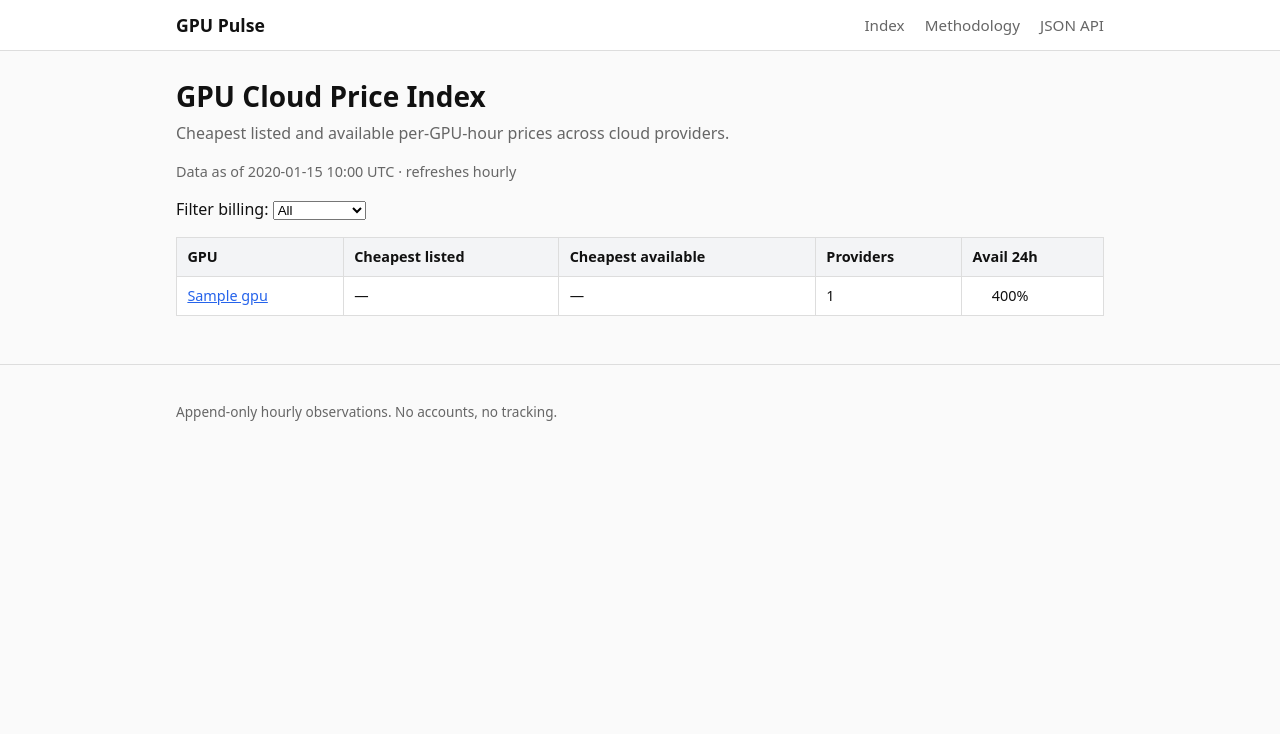
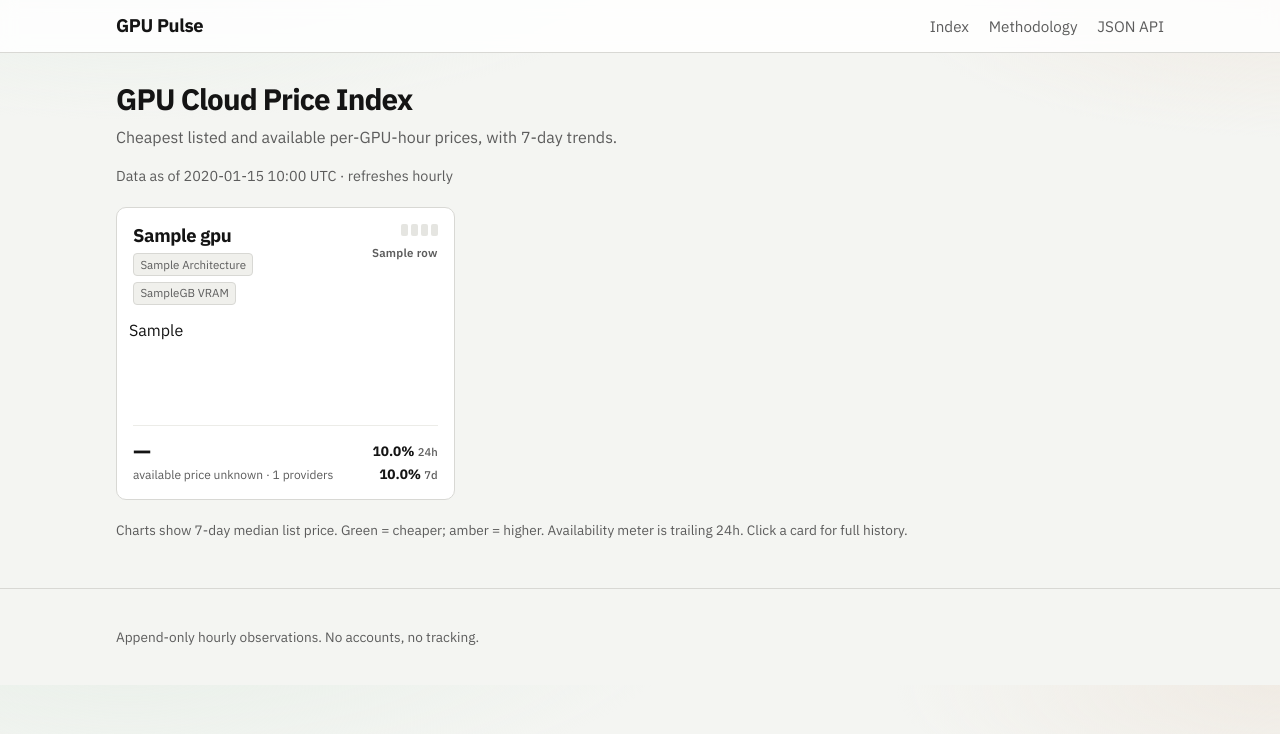
Before and after one commit to varunkandukuri24/gpuindex, a FastAPI app: template web/templates/index.html in a window 1280 px wide. Shown: the top 734 px of the page. Run offline with FastAPI, Linux system fonts and the light colour scheme; the template is opened without the code that fills it: most values are stand-ins (such as "Sample title", 1, 10 or a date in 2020).

Commit message:
Show GPU trends as card grid with filled 7-day charts.
Replace the flat index table with clickable cards, area sparklines, and 24h/7d price deltas so historical movement is visible at a glance.

Co-authored-by: Cursor <cursoragent@cursor.com>

```diff
--- a/api/routes/v1.py
+++ b/api/routes/v1.py
@@ -8,6 +8,7 @@ from fastapi import APIRouter, Depends, HTTPException, Query
 from sqlalchemy.orm import Session
 
 from analysis.rollups import latest_snapshot_at
+from analysis.trends import build_index_trends
 from api.deps import get_db
 from db.models import (
     AvailabilityDailyRollup,
@@ -51,9 +52,11 @@ def index(
         .order_by(GpuType.name)
         .all()
     )
+    trends = build_index_trends(session, snapshot_at)
 
     items = []
     for snap, gpu in rows:
+        trend = trends.get(gpu.id, {})
         items.append(
             {
                 "gpu": gpu.name,
@@ -64,6 +67,9 @@ def index(
                 "provider_count": snap.provider_count,
                 "availability_rate_24h": snap.availability_rate_24h,
                 "availability_indicator": snap.availability_indicator,
+                "sparkline": trend.get("sparkline", []),
+                "change_24h_pct": trend.get("change_24h_pct"),
+                "change_7d_pct": trend.get("change_7d_pct"),
             }
         )
 
--- a/web/static/style.css
+++ b/web/static/style.css
@@ -1,12 +1,13 @@
 :root {
-  --bg: #fafafa;
-  --fg: #111;
-  --muted: #666;
-  --border: #ddd;
-  --link: #2563eb;
-  --green: #22c55e;
-  --yellow: #eab308;
-  --red: #ef4444;
+  --bg: #f4f5f2;
+  --fg: #141414;
+  --muted: #5c5c5c;
+  --border: #d8d8d4;
+  --card: #ffffff;
+  --link: #1d4ed8;
+  --green: #0f766e;
+  --yellow: #ca8a04;
+  --red: #c2410c;
   --unknown: #9ca3af;
 }
 
@@ -14,16 +15,20 @@
 
 body {
   margin: 0;
-  font-family: system-ui, -apple-system, sans-serif;
-  background: var(--bg);
+  font-family: "IBM Plex Sans", "Segoe UI", system-ui, sans-serif;
+  background:
+    radial-gradient(ellipse 80% 50% at 10% -10%, #e7efe8 0%, transparent 55%),
+    radial-gradient(ellipse 60% 40% at 100% 0%, #f0ebe4 0%, transparent 50%),
+    var(--bg);
   color: var(--fg);
   line-height: 1.5;
 }
 
-.container { max-width: 960px; margin: 0 auto; padding: 0 1rem; }
+.container { max-width: 1080px; margin: 0 auto; padding: 0 1rem; }
 
 .site-header {
-  background: #fff;
+  background: rgba(255,255,255,0.85);
+  backdrop-filter: blur(8px);
   border-bottom: 1px solid var(--border);
   padding: 0.75rem 0;
   margin-bottom: 1.5rem;
@@ -35,7 +40,7 @@ body {
   align-items: center;
 }
 
-.logo { font-weight: 700; color: var(--fg); text-decoration: none; font-size: 1.1rem; }
+.logo { font-weight: 700; color: var(--fg); text-decoration: none; font-size: 1.15rem; letter-spacing: -0.02em; }
 
 nav a {
   margin-left: 1rem;
@@ -46,12 +51,12 @@ nav a {
 
 nav a:hover { color: var(--link); }
 
-h1 { font-size: 1.75rem; margin: 0 0 0.25rem; }
+h1 { font-size: 1.85rem; margin: 0 0 0.25rem; letter-spacing: -0.03em; }
 h2 { font-size: 1.2rem; margin-top: 2rem; }
 
-.subtitle { color: var(--muted); margin-top: 0; }
+.subtitle { color: var(--muted); margin-top: 0; max-width: 40rem; }
 .meta { color: var(--muted); font-size: 0.9rem; }
-.hint { color: var(--muted); font-size: 0.85rem; }
+.hint { color: var(--muted); font-size: 0.85rem; margin-top: 1.25rem; }
 .empty, .error { color: var(--muted); padding: 1rem 0; }
 
 .table-wrap { overflow-x: auto; margin: 1rem 0; }
@@ -87,6 +92,169 @@ a { color: var(--link); }
 .indicator.red { background: var(--red); }
 .indicator.unknown { background: var(--unknown); }
 
+.gpu-grid {
+  display: grid;
+  grid-template-columns: repeat(auto-fill, minmax(300px, 1fr));
+  gap: 1rem;
+  margin: 1.25rem 0;
+}
+
+.gpu-card {
+  display: flex;
+  flex-direction: column;
+  background: var(--card);
+  border: 1px solid var(--border);
+  border-radius: 10px;
+  padding: 1rem 1rem 0.9rem;
+  text-decoration: none;
+  color: inherit;
+  transition: border-color 0.15s ease, transform 0.15s ease, box-shadow 0.15s ease;
+  min-height: 260px;
+}
+
+.gpu-card:hover {
+  border-color: #b0b0aa;
+  transform: translateY(-2px);
+  box-shadow: 0 8px 24px rgba(20, 20, 20, 0.06);
+}
+
+.gpu-card-top {
+  display: flex;
+  justify-content: space-between;
+  gap: 0.75rem;
+  align-items: flex-start;
+}
+
+.gpu-card-title {
+  margin: 0;
+  font-size: 1.15rem;
+  letter-spacing: -0.02em;
+  line-height: 1.2;
+}
+
+.gpu-tags {
+  display: flex;
+  flex-wrap: wrap;
+  gap: 0.35rem;
+  margin-top: 0.45rem;
+}
+
+.tag {
+  display: inline-block;
+  font-size: 0.72rem;
+  color: var(--muted);
+  background: #f0f0ec;
+  border: 1px solid var(--border);
+  border-radius: 4px;
+  padding: 0.12rem 0.4rem;
+  text-transform: capitalize;
+}
+
+.avail-meter {
+  text-align: right;
+  flex-shrink: 0;
+}
+
+.avail-bars {
+  display: flex;
+  gap: 3px;
+  justify-content: flex-end;
+  margin-bottom: 0.2rem;
+}
+
+.avail-bar {
+  width: 7px;
+  height: 12px;
+  border-radius: 2px;
+  background: #e5e5e1;
+}
+
+.avail-bar.on.green { background: var(--green); }
+.avail-bar.on.yellow { background: var(--yellow); }
+.avail-bar.on.red { background: var(--red); }
+.avail-bar.on.unknown { background: var(--unknown); }
+
+.avail-label {
+  font-size: 0.72rem;
+  color: var(--muted);
+  font-weight: 600;
+  letter-spacing: 0.02em;
+}
+
+.gpu-card-chart {
+  flex: 1;
+  margin: 0.85rem -0.25rem 0.65rem;
+  min-height: 96px;
+  display: flex;
+  align-items: stretch;
+}
+
+.sparkline {
+  display: block;
+  width: 100%;
+  height: 96px;
+}
+
+.chart-empty {
+  margin: auto;
+  color: var(--muted);
+  font-size: 0.85rem;
+}
+
+.gpu-card-bottom {
+  display: flex;
+  justify-content: space-between;
+  align-items: flex-end;
+  gap: 0.75rem;
+  border-top: 1px solid #ecece8;
+  padding-top: 0.75rem;
+}
+
+.price-main {
+  font-size: 1.45rem;
+  font-weight: 700;
+  letter-spacing: -0.03em;
+  line-height: 1.1;
+}
+
+.price-main .per {
+  font-size: 0.85rem;
+  font-weight: 500;
+  color: var(--muted);
+  margin-left: 0.1rem;
+}
+
+.price-sub {
+  margin-top: 0.2rem;
+  font-size: 0.75rem;
+  color: var(--muted);
+  max-width: 14rem;
+}
+
+.delta-stack {
+  display: flex;
+  flex-direction: column;
+  align-items: flex-end;
+  gap: 0.15rem;
+}
+
+.delta {
+  font-variant-numeric: tabular-nums;
+  font-weight: 700;
+  font-size: 0.85rem;
+}
+
+.delta-period {
+  font-weight: 500;
+  color: var(--muted);
+  font-size: 0.7rem;
+}
+
+.delta.down { color: var(--green); }
+.delta.up { color: var(--red); }
+
+.muted { color: var(--muted); }
+
 .site-footer {
   margin-top: 3rem;
   padding: 1.5rem 0;
@@ -110,4 +278,5 @@ a { color: var(--link); }
 @media (max-width: 640px) {
   h1 { font-size: 1.4rem; }
   nav a { margin-left: 0.6rem; font-size: 0.85rem; }
+  .gpu-grid { grid-template-columns: 1fr; }
 }
--- a/web/templates/base.html
+++ b/web/templates/base.html
@@ -4,6 +4,9 @@
   <meta charset="utf-8">
   <meta name="viewport" content="width=device-width, initial-scale=1">
   <title>{% block title %}{{ title }}{% endblock %}</title>
+  <link rel="preconnect" href="https://fonts.googleapis.com">
+  <link rel="preconnect" href="https://fonts.gstatic.com" crossorigin>
+  <link href="https://fonts.googleapis.com/css2?family=IBM+Plex+Sans:wght@400;500;600;700&display=swap" rel="stylesheet">
   <link rel="stylesheet" href="/static/style.css">
   {% block head %}{% endblock %}
 </head>
--- a/web/templates/index.html
+++ b/web/templates/index.html
@@ -1,47 +1,74 @@
 {% extends "base.html" %}
 {% block content %}
 <h1>GPU Cloud Price Index</h1>
-<p class="subtitle">Cheapest listed and available per-GPU-hour prices across cloud providers.</p>
+<p class="subtitle">Cheapest listed and available per-GPU-hour prices, with 7-day trends.</p>
 
 {% if snapshot_at %}
 <p class="meta">Data as of {{ snapshot_at.strftime('%Y-%m-%d %H:%M UTC') }} · refreshes hourly</p>
 
-<div class="filters">
-  <label>Filter billing:
-    <select id="billing-filter">
-      <option value="">All</option>
-      <option value="on_demand">On-demand</option>
-      <option value="spot">Spot</option>
-    </select>
-  </label>
+<div class="gpu-grid">
+  {% for row in rows %}
+  <a class="gpu-card" href="/gpu/{{ row.gpu.name }}">
+    <div class="gpu-card-top">
+      <div>
+        <h2 class="gpu-card-title">{{ row.gpu.name }}</h2>
+        <div class="gpu-tags">
+          {% if row.gpu.architecture %}<span class="tag">{{ row.gpu.architecture }}</span>{% endif %}
+          {% if row.gpu.vram_gb %}<span class="tag">{{ row.gpu.vram_gb }}GB VRAM</span>{% endif %}
+        </div>
+      </div>
+      <div class="avail-meter" title="Availability (24h)">
+        <div class="avail-bars" aria-hidden="true">
+          {% for i in range(4) %}
+          <span class="avail-bar {% if i < row.avail_segments %}on {{ row.snap.availability_indicator }}{% endif %}"></span>
+          {% endfor %}
+        </div>
+        <span class="avail-label">{{ row.avail_label }}</span>
+      </div>
+    </div>
+
+    <div class="gpu-card-chart">
+      {% if row.sparkline_svg %}
+        {{ row.sparkline_svg|safe }}
+      {% else %}
+        <p class="chart-empty">Not enough history yet</p>
+      {% endif %}
+    </div>
+
+    <div class="gpu-card-bottom">
+      <div class="price-block">
+        <div class="price-main">
+          {% if row.snap.cheapest_listed_per_gpu_hour_usd %}${{ '%.2f'|format(row.snap.cheapest_listed_per_gpu_hour_usd) }}<span class="per">/hr</span>{% else %}—{% endif %}
+        </div>
+        <div class="price-sub">
+          {% if row.snap.cheapest_available_per_gpu_hour_usd %}
+            available from ${{ '%.2f'|format(row.snap.cheapest_available_per_gpu_hour_usd) }}/hr
+          {% else %}
+            available price unknown
+          {% endif %}
+          · {{ row.snap.provider_count }} providers
+        </div>
+      </div>
+      <div class="delta-stack">
+        {% if row.change_24h_pct is not none %}
+        <span class="delta {% if row.change_24h_pct < 0 %}down{% elif row.change_24h_pct > 0 %}up{% endif %}">
+          {% if row.change_24h_pct > 0 %}+{% endif %}{{ '%.1f'|format(row.change_24h_pct) }}% <span class="delta-period">24h</span>
+        </span>
+        {% endif %}
+        {% if row.change_7d_pct is not none %}
+        <span class="delta {% if row.change_7d_pct < 0 %}down{% elif row.change_7d_pct > 0 %}up{% endif %}">
+          {% if row.change_7d_pct > 0 %}+{% endif %}{{ '%.1f'|format(row.change_7d_pct) }}% <span class="delta-period">7d</span>
+        </span>
+        {% else %}
+        <span class="muted">7d —</span>
+        {% endif %}
+      </div>
+    </div>
+  </a>
+  {% endfor %}
 </div>
 
-<div class="table-wrap">
-  <table id="index-table">
-    <thead>
-      <tr>
-        <th>GPU</th>
-        <th>Cheapest listed</th>
-        <th>Cheapest available</th>
-        <th>Providers</th>
-        <th>Avail 24h</th>
-      </tr>
-    </thead>
-    <tbody>
-      {% for snap, gpu in rows %}
-      <tr>
-        <td><a href="/gpu/{{ gpu.name }}">{{ gpu.name }}</a></td>
-        <td>{% if snap.cheapest_listed_per_gpu_hour_usd %}${{ '%.2f'|format(snap.cheapest_listed_per_gpu_hour_usd) }}{% else %}—{% endif %}</td>
-        <td>{% if snap.cheapest_available_per_gpu_hour_usd %}${{ '%.2f'|format(snap.cheapest_available_per_gpu_hour_usd) }}{% else %}—{% endif %}</td>
-        <td>{{ snap.provider_count }}</td>
-        <td><span class="indicator {{ snap.availability_indicator }}"></span>
-          {% if snap.availability_rate_24h is not none %}{{ '%.0f'|format(snap.availability_rate_24h * 100) }}%{% else %}unknown{% endif %}
-        </td>
-      </tr>
-      {% endfor %}
-    </tbody>
-  </table>
-</div>
+<p class="hint">Charts show 7-day median list price. Green = cheaper; amber = higher. Availability meter is trailing 24h. Click a card for full history.</p>
 {% else %}
 <p class="empty">No snapshot data yet. Collectors and rollups are starting up.</p>
 {% endif %}
```
Also changed, not shown: analysis/trends.py (added, +164 -0 lines), api/pages.py (+20 -1 lines), tests/test_api.py (+82 -8 lines), tests/test_trends.py (added, +51 -0 lines).
